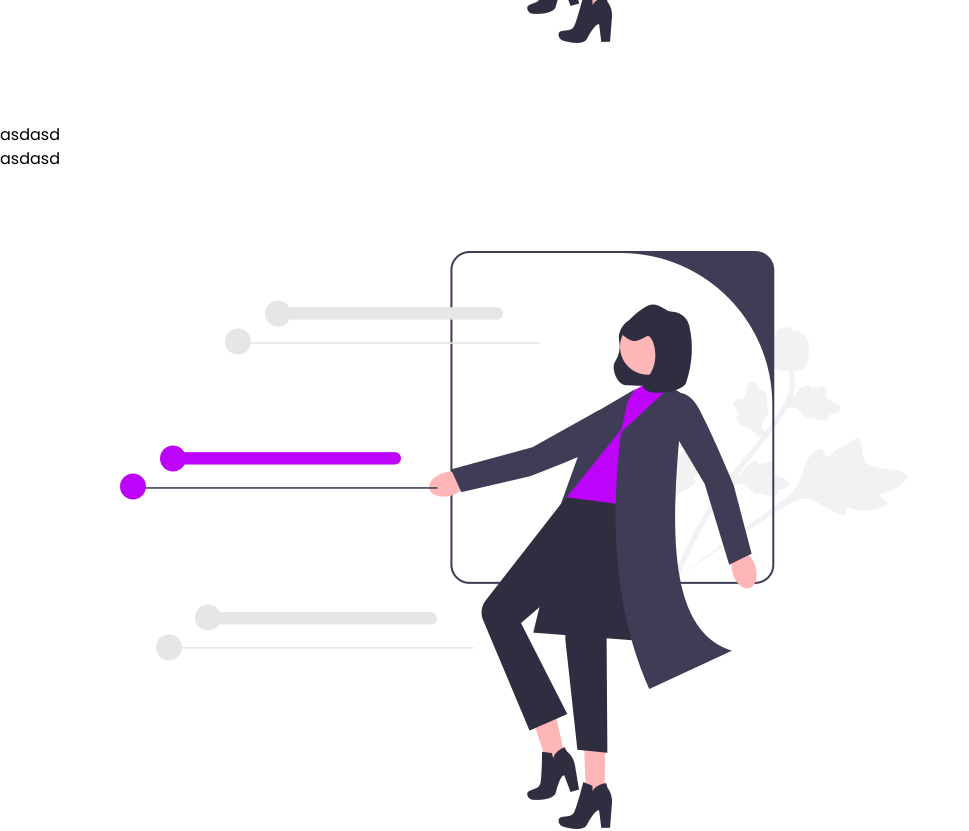
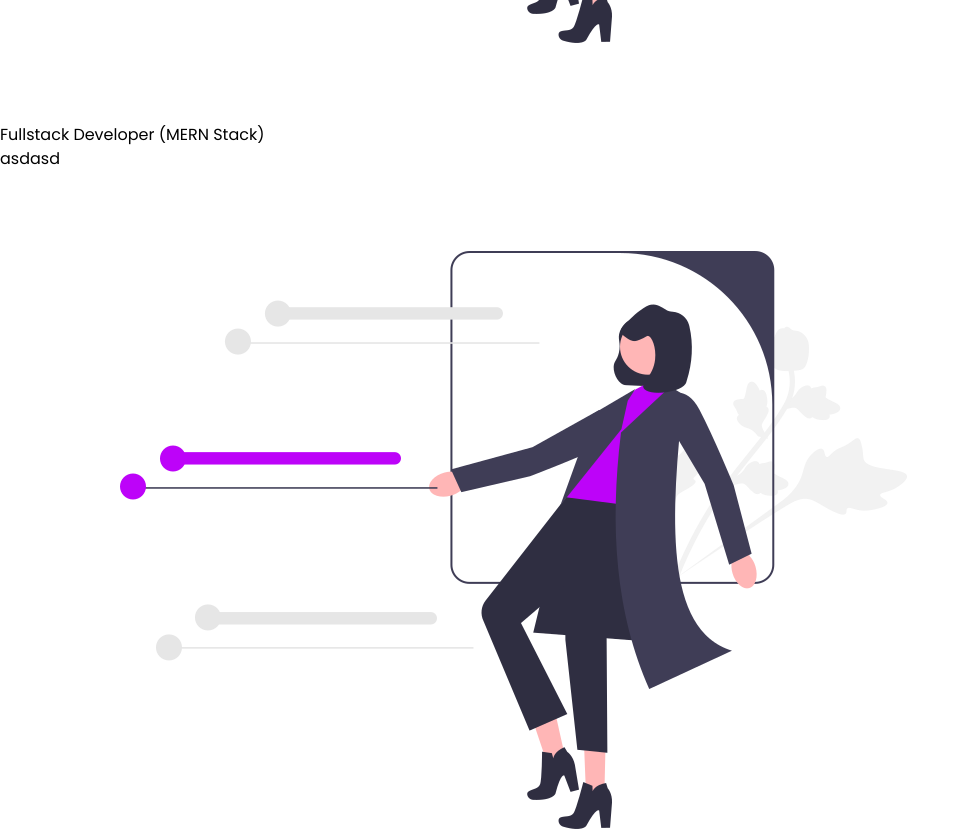
Before and after one commit to BackendExpert/SiteBAL, a React (Vite) app: page /Careers in a window 1280 px wide. Shown: the part 2720-3551 px from the top of the page, without its empty margins (0-969 px from the left). Built offline with nearby package versions, Linux system fonts and the light colour scheme.

Commit message:
Update CurrentCareers.jsx

```diff
--- a/src/components/Careers/CurrentCareers.jsx
+++ b/src/components/Careers/CurrentCareers.jsx
@@ -108,7 +108,9 @@ const CurrentCareers = () => {
                             <div className="w-1/6">
                                 <img src={JobImg} alt="" />
                             </div>
-                            <div className="w-full">asdasd</div>
+                            <div className="w-full">
+                                <h1 className="text-purple-600 font-semibold text-xl mt-2">{job.name}</h1>
+                            </div>
                             <div className="w-1/6">asdasd</div>
                         </div>
                     )
```
